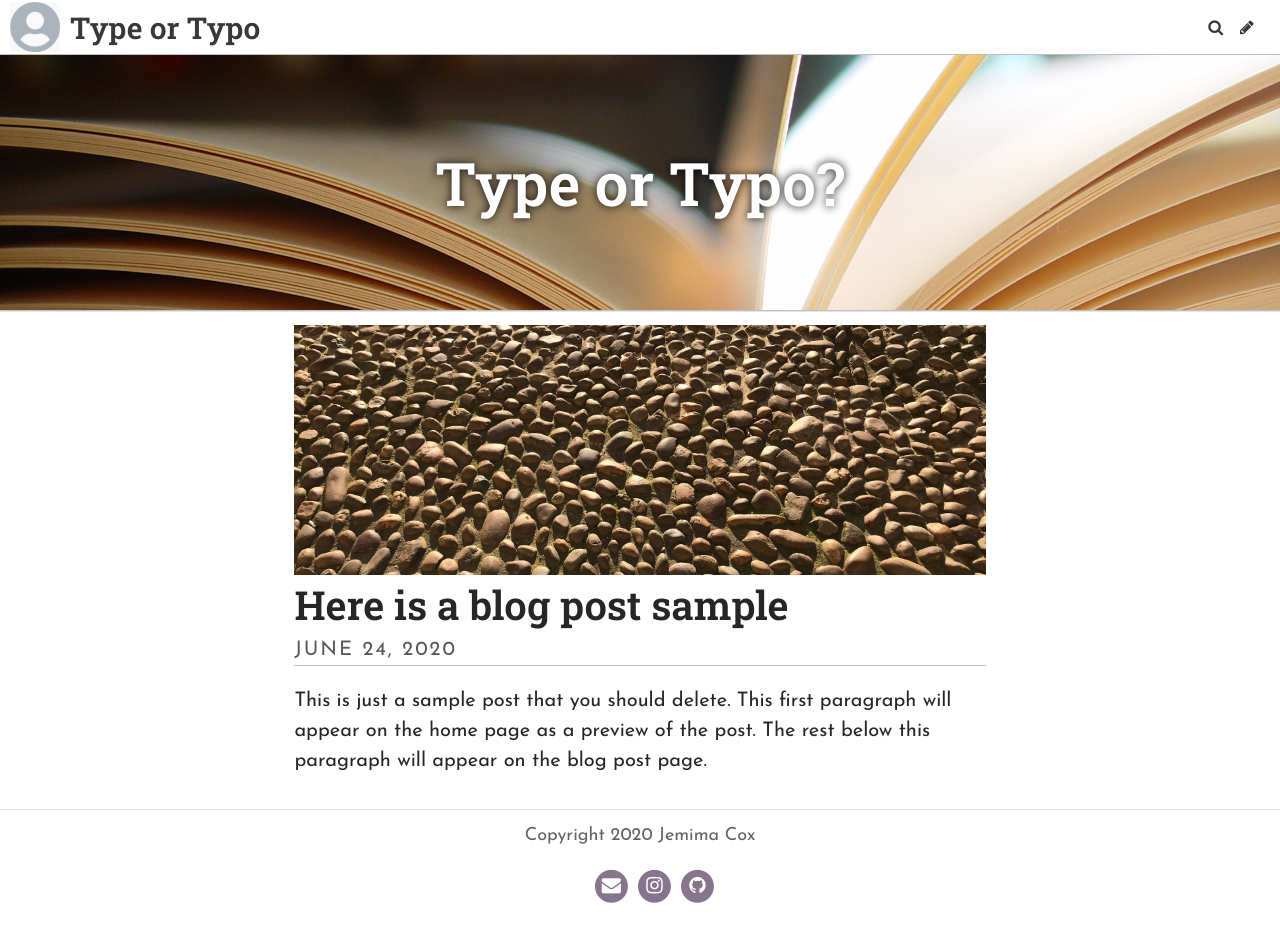
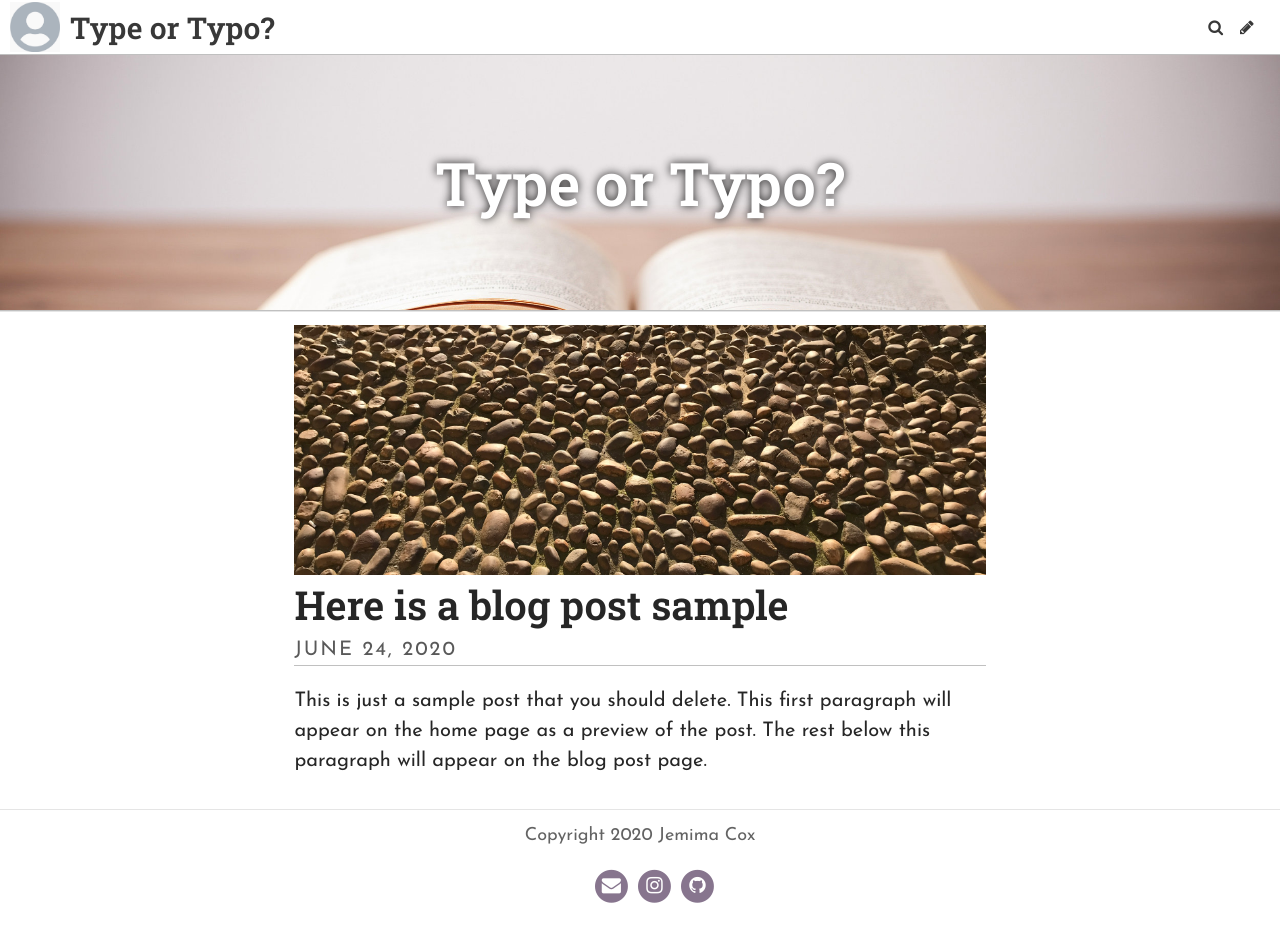
Before and after one commit to jemcox/brookesbooks, a Jekyll site: the page built from index.html, in a window 1280 px wide. Built offline with Jekyll 4.4.1, drawn with Linux system fonts in a browser that asks for light colours; some web fonts are replaced; the list of posts is cut into pages by our own code.

Commit message:
Update Settings “general”

```diff
--- a/_data/settings.yml
+++ b/_data/settings.yml
@@ -1,8 +1,8 @@
-title: Type or Typo
+title: Type or Typo?
 description: This website is a project for University
 header_text: Type or Typo?
 footer_text: Copyright 2020 Jemima Cox
-header_feature_image: ../uploads/pages.jpg
+header_feature_image: ../uploads/open-book.jpg
 bannerheight: 20vmax
 logo: /uploads/logo.jpg
 favicon: /uploads/favicon.ico
```
Also changed, not shown: uploads/open-book.jpg (added).
